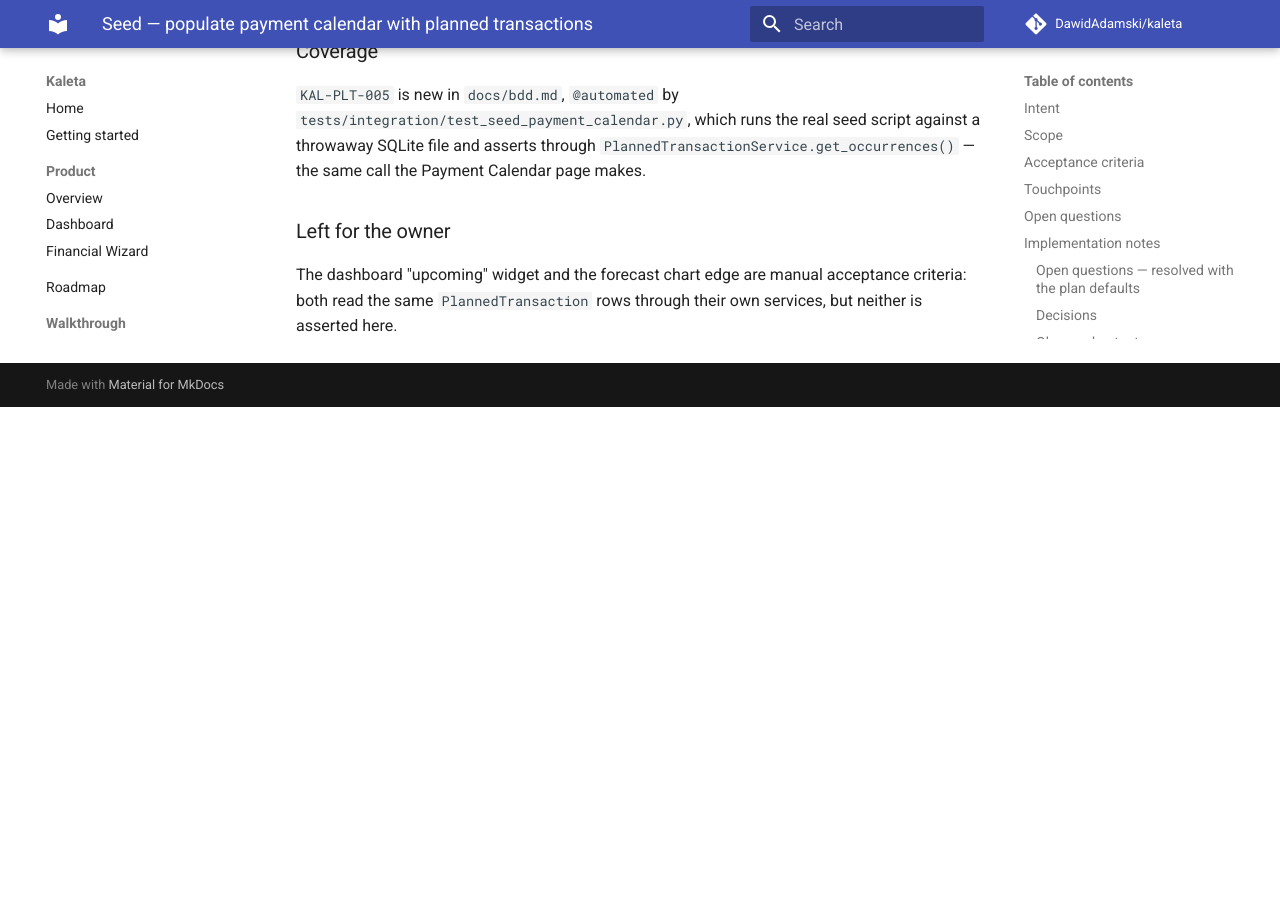
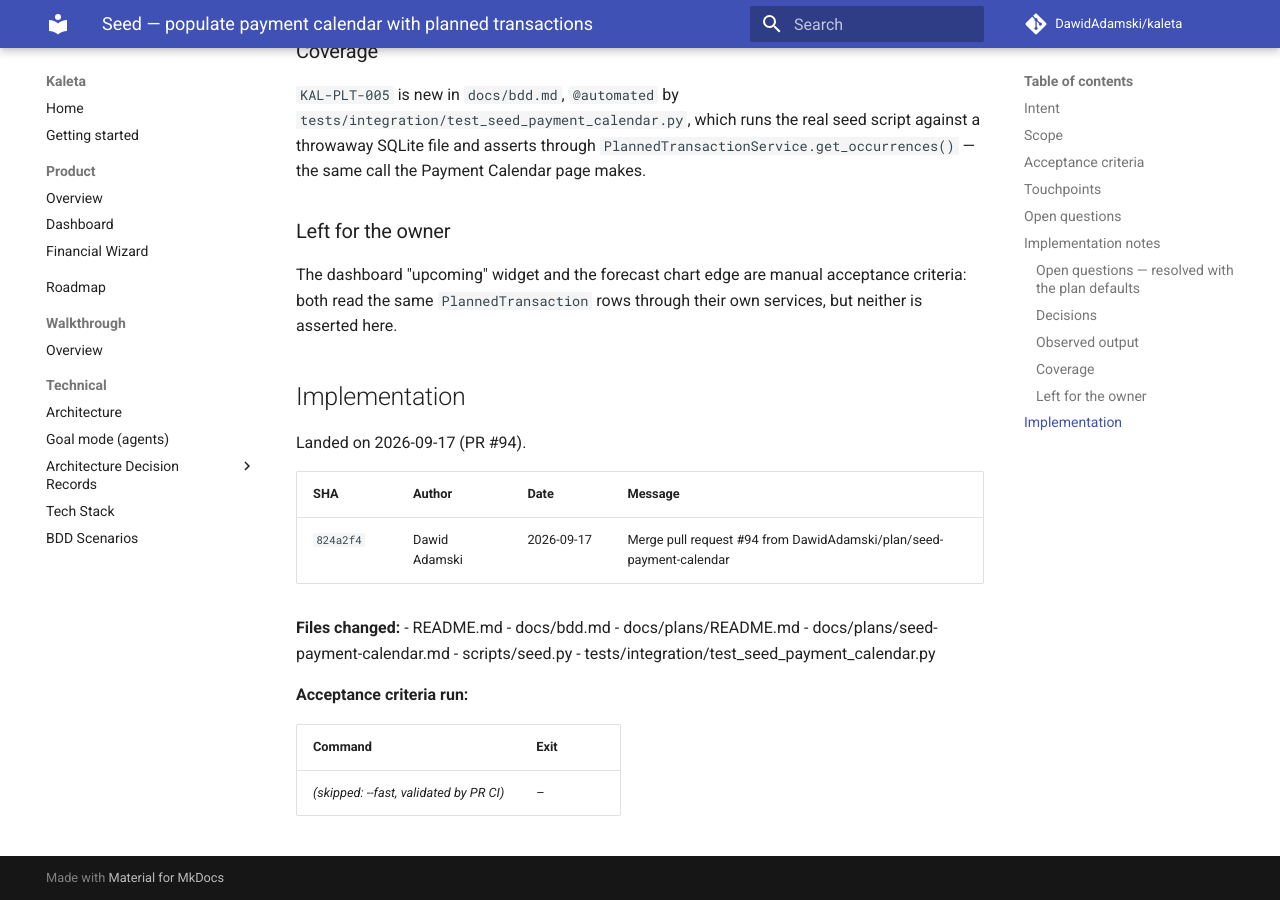
Before and after one commit to DawidAdamski/kaleta, an MkDocs documentation site: the page built from docs/plans/archive/seed-payment-calendar.md, in a window 1280 px wide and 900 px high, scrolled down 3010 px. Built offline with MkDocs 1.6.1 and Material for MkDocs 9.7.7, drawn with Linux system fonts in a browser that asks for light colours; comment, search, counter and statistics services are not loaded; before the commit the page ends 3417 px from its top, so only the background shows below that.

Commit message:
docs(plans): archive seed-payment-calendar (#94)

```diff
--- a/docs/plans/seed-payment-calendar.md
+++ b/docs/plans/archive/seed-payment-calendar.md
@@ -3,8 +3,9 @@ plan_id: seed-payment-calendar
 title: Seed — populate payment calendar with planned transactions
 area: seed
 effort: small
-roadmap_ref: ../roadmap.md#payment-calendar
-status: in-progress
+roadmap_ref: ../../roadmap.md#payment-calendar
+status: archived
+archived_at: 2026-09-17
 ---
 
 # Seed — populate payment calendar with planned transactions
@@ -153,3 +154,25 @@ The dashboard "upcoming" widget and the forecast chart edge are
 manual acceptance criteria: both read the same
 `PlannedTransaction` rows through their own services, but neither is
 asserted here.
+
+## Implementation
+
+Landed on 2026-09-17 (PR #94).
+
+| SHA | Author | Date | Message |
+|---|---|---|---|
+| `824a2f4` | Dawid Adamski | 2026-09-17 | Merge pull request #94 from DawidAdamski/plan/seed-payment-calendar |
+
+**Files changed:**
+- README.md
+- docs/bdd.md
+- docs/plans/README.md
+- docs/plans/seed-payment-calendar.md
+- scripts/seed.py
+- tests/integration/test_seed_payment_calendar.py
+
+**Acceptance criteria run:**
+
+| Command | Exit |
+|---|---|
+| _(skipped: --fast, validated by PR CI)_ | – |
```
Also changed, not shown: docs/plans/README.md (+1 -1 lines).
